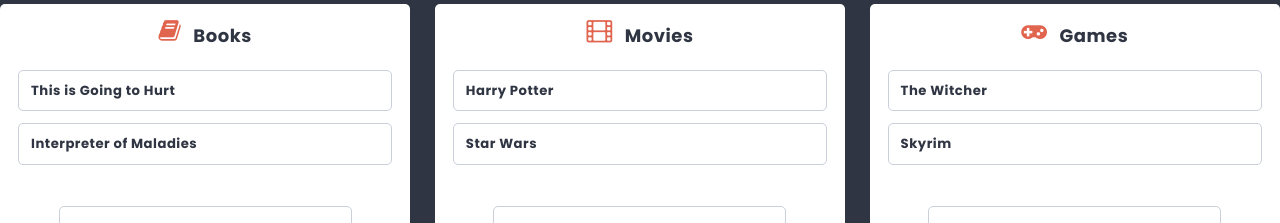
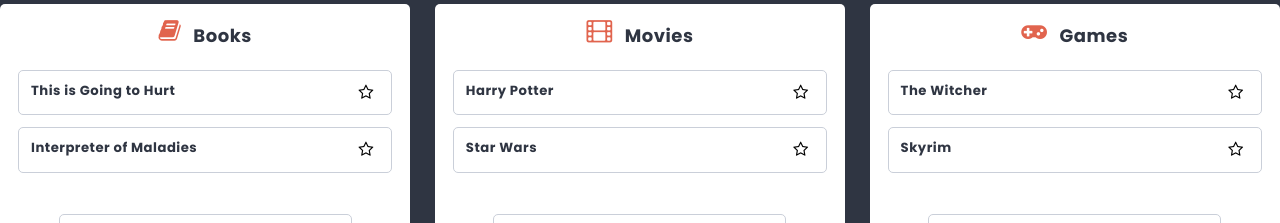
Before and after one commit to Cornholio8/15-React, a React (Create React App) app: page /list/1 in a window 1280 px wide. Shown: the part 382-605 px from the top of the page. Built offline with nearby package versions, Linux system fonts and the light colour scheme.

Commit message:
add favorite cards function

```diff
--- a/package.json
+++ b/package.json
@@ -6,6 +6,7 @@
     "@testing-library/jest-dom": "^5.16.5",
     "@testing-library/react": "^13.4.0",
     "@testing-library/user-event": "^13.5.0",
+    "clsx": "^1.2.1",
     "font-awesome": "^4.7.0",
     "react": "^18.2.0",
     "react-dom": "^18.2.0",
--- a/src/components/Card/Card.js
+++ b/src/components/Card/Card.js
@@ -1,8 +1,27 @@
 import styles from './Card.module.scss'
+import { useState } from 'react';
+import { useDispatch } from 'react-redux';
+import { toggleFavoriteCard } from '../../redux/store';
+import clsx from 'clsx';
 
 const Card = props => {
+
+    const dispatch = useDispatch();
+    const [isFavorite, setIsFavorite] = useState(props.isFavorite);
+    const cardId = props.cardId;
+
+    const handleClick = e => {
+        e.preventDefault();
+        setIsFavorite(!isFavorite);
+        dispatch(toggleFavoriteCard( cardId ));
+    };
+
     return (
-        <li className={styles.card}>{props.title}</li>
+        <li className={styles.card}>{props.title}
+            <button className={clsx(styles.fav_button, isFavorite && styles.isFavorite)} onClick={handleClick}>
+                <i className="fa fa-star-o"></i>
+            </button>
+        </li>
     );
 };
 
--- a/src/components/Card/Card.module.scss
+++ b/src/components/Card/Card.module.scss
@@ -11,3 +11,23 @@
     justify-content: space-between;
     font-weight: bold;
 }
+
+.fav_button {
+    background-color: $color-light;
+    border: none;
+    i {
+        transition: $transition;
+        font-size: 16px;
+    }
+}
+
+.fav_button:hover {
+
+    i {
+        text-shadow: 0 0 5px;
+    }
+}
+
+.isFavorite {
+    color: $color-warning;
+}
--- a/src/components/Column/Column.js
+++ b/src/components/Column/Column.js
@@ -12,7 +12,7 @@
         <article className={styles.column}>
             <h2 className={styles.title}><span className={styles.icon + ' fa fa-' + props.icon} />{props.title}</h2>
             <ul className={styles.cards}>
-                {cards.map(card => <Card key={card.id} title={card.title} />)}
+                {cards.map(card => <Card key={card.id} title={card.title} cardId ={card.id} isFavorite={card.isFavorite} columnId={card.columnId} />)}
             </ul>
             <CardForm columnId={props.id} />
         </article>
--- a/src/components/Favorite/Favorite.js
+++ b/src/components/Favorite/Favorite.js
@@ -1,11 +1,27 @@
 import styles from './Favorite.module.scss';
 import PageTitle from '../PageTitle/PageTitle';
+import Card from '../Card/Card';
+import { getIsFavorite } from '../../redux/store';
+import { useSelector } from 'react-redux';
 
 const Favorite = () => {
+
+    const favCards = useSelector(state => getIsFavorite(state));
+
+    if(favCards.lenght === 0)
+        return (
+            <div className={styles.hero}>
+                <PageTitle title="Favorite" />
+                <p className={styles.subtitle}>No cards...</p>
+            </div>
+        );
+
     return (
         <div className={styles.hero}>
             <PageTitle title="Favorite" />
-            <p className={styles.subtitle}>Lorem ipsum.</p>
+            <ul className={styles.cards}>
+                {favCards.map(card => <Card key={card.id} title={card.title} isFavorite={card.isFavorite} cardId={card.id} />)}
+            </ul>
         </div>
     )
 };
--- a/src/components/Favorite/Favorite.module.scss
+++ b/src/components/Favorite/Favorite.module.scss
@@ -1,3 +1,4 @@
+@use "sass:math";
 @import '../../styles/settings.scss';
 
 .hero {
@@ -9,3 +10,11 @@
     font-size: $base-size;
     margin-top: (- $base-size * 3);
 }
+
+.cards {
+    padding: math.div($base-size, 2) 0;
+    width: calc(33% - 12px);
+    margin: 0 auto;
+    color: $color-dark;
+    background-color: $color-light;
+  }
--- a/src/components/ListForm/ListForm.js
+++ b/src/components/ListForm/ListForm.js
@@ -5,7 +5,7 @@
 import {useDispatch} from 'react-redux';
 import { addList } from '../../redux/store';
 
-const ListForm = props => {
+const ListForm = () => {
 
     const [title, setTitle] = useState('');
     const [description, setDescription] = useState('');
--- a/src/redux/initialState.js
+++ b/src/redux/initialState.js
@@ -27,12 +27,12 @@
     ],
 
     cards: [
-      { id: '1', columnId: '1', title: 'This is Going to Hurt' },
-      { id: '2', columnId: '1', title: 'Interpreter of Maladies' },
-      { id: '3', columnId: '2', title: 'Harry Potter' },
-      { id: '4', columnId: '2', title: 'Star Wars' },
-      { id: '5', columnId: '3', title: 'The Witcher' },
-      { id: '6', columnId: '3', title: 'Skyrim' }
+      { id: '1', columnId: '1', isFavorite: false, title: 'This is Going to Hurt' },
+      { id: '2', columnId: '1', isFavorite: false, title: 'Interpreter of Maladies' },
+      { id: '3', columnId: '2', isFavorite: false, title: 'Harry Potter' },
+      { id: '4', columnId: '2', isFavorite: false, title: 'Star Wars' },
+      { id: '5', columnId: '3', isFavorite: false, title: 'The Witcher' },
+      { id: '6', columnId: '3', isFavorite: false, title: 'Skyrim' }
     ],
 
     lists: [
--- a/src/redux/store.js
+++ b/src/redux/store.js
@@ -11,10 +11,12 @@
 export const getListById = ({ lists }, listId) => lists.find(list => list.id === listId);
 export const getAllLists = state => state.lists;
 export const searchStringValue = state => state.searchString;
+export const getIsFavorite = ({cards}) => cards.filter(card => card.isFavorite === true);
 
 // action creators
 export const addColumn = payload => ({ type: 'ADD_COLUMN', payload });
 export const addCard = payload => ({ type: 'ADD_CARD', payload});
+export const toggleFavoriteCard = payload => ({type: 'TOGGLE_FAV', payload});
 export const addList = payload => ({ type: 'ADD_LIST', payload});
 export const updateSearchString = payload => ({ type: 'UPDATE_SEARCHSTRING', payload});
 
@@ -24,6 +26,8 @@
         return { ...state, columns: [...state.columns, { ...action.payload, id: shortid() }]};
       case 'ADD_CARD':
         return { ...state, cards: [...state.cards, { ...action.payload, id: shortid() }]};
+      case 'TOGGLE_FAV':
+        return { ...state, cards: state.cards.map((card) => (card.id === action.payload ? { ...card, isFavorite: !card.isFavorite } : card))};
       case 'ADD_LIST':
         return {...state, lists: [...state.lists, {...action.payload, id: shortid()}]}
       case 'UPDATE_SEARCHSTRING':
```
Also changed, not shown: 1 other file (tests, documents, lock files or other folders).
